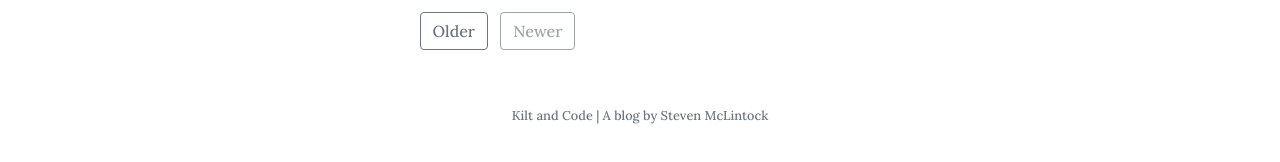
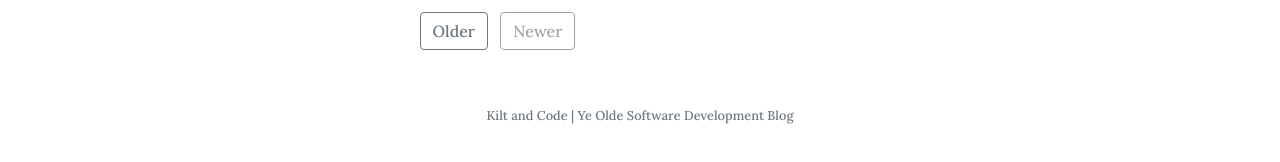
Before and after one commit to kiltandcode/kiltandcode.com, a Jekyll site: the page built from index.html, in a window 1280 px wide. Shown: the part 1088-1250 px from the top of the page. Built offline with Jekyll 4.4.1, drawn with Linux system fonts in a browser that asks for light colours; nearby versions of some CDN libraries; the list of posts is cut into pages by our own code.

Commit message:
Update description in config file

```diff
--- a/_config.yml
+++ b/_config.yml
@@ -12,7 +12,7 @@ plugins:             [jekyll-sitemap, jekyll-feed, jekyll-seo-tag, jekyll-pagina
 
 # Customise atom feed settings (this is where Jekyll-Feed gets configuration information)
 title:		           'Kilt and Code'
-description:	       'A blog by Steven McLintock'
+description:	       'Ye Olde Software Development Blog'
 author:              'Steven McLintock'
 
 # Pagination
```
